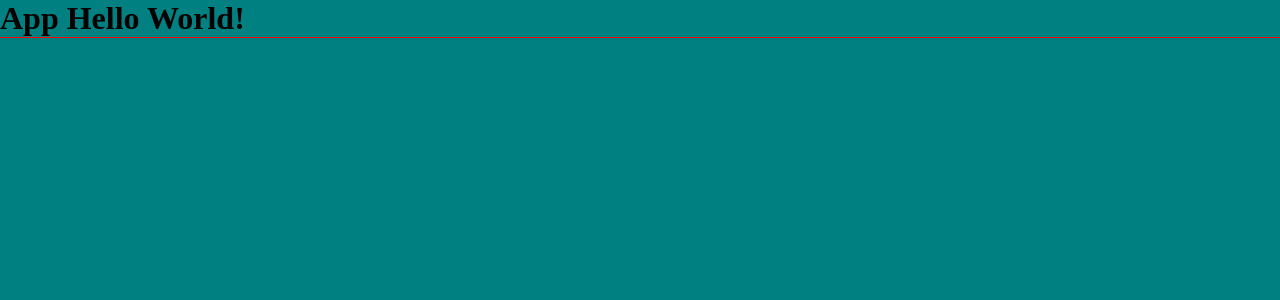
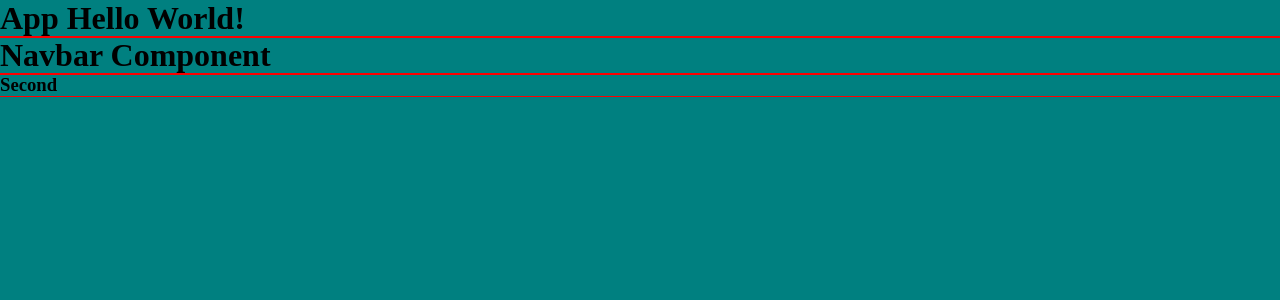
Before and after one commit to wkey1980/iguana-code, a React (Create React App) app: page / in a window 1280 px wide. Shown: the top 300 px of the page. Built offline with nearby package versions, Linux system fonts and the light colour scheme.

Commit message:
Starting to build the Navbar component and navigation

```diff
--- a/src/components/App/App.jsx
+++ b/src/components/App/App.jsx
@@ -1,12 +1,14 @@
 // Global Styles
+import { BrowserRouter as Router, Route, Switch, Link } from 'react-router-dom';
 import GlobalStyle from '../../styles/index'
+import Navbar from '../Navbar/index'
 
 function App() {
   return (
     <div className="App">
       <GlobalStyle />
       <h1>App Hello World!</h1>
-
+        <Navbar />
     </div>
   );
 }
--- /dev/null
+++ b/src/components/Navbar/Navbar.jsx
@@ -0,0 +1,16 @@
+import styled from "styled-components/macro";
+import React from 'react'
+
+const Navbar = () => {
+    return (
+        <Nav>
+            <h1>Navbar Component</h1>
+            <h3>Second</h3>
+        </Nav>
+    )
+}
+const Nav = styled.div``;
+
+
+
+export default Navbar
--- /dev/null
+++ b/src/components/Navbar/index.js
@@ -0,0 +1,3 @@
+import Navbar from './Navbar'
+
+export default Navbar
```
